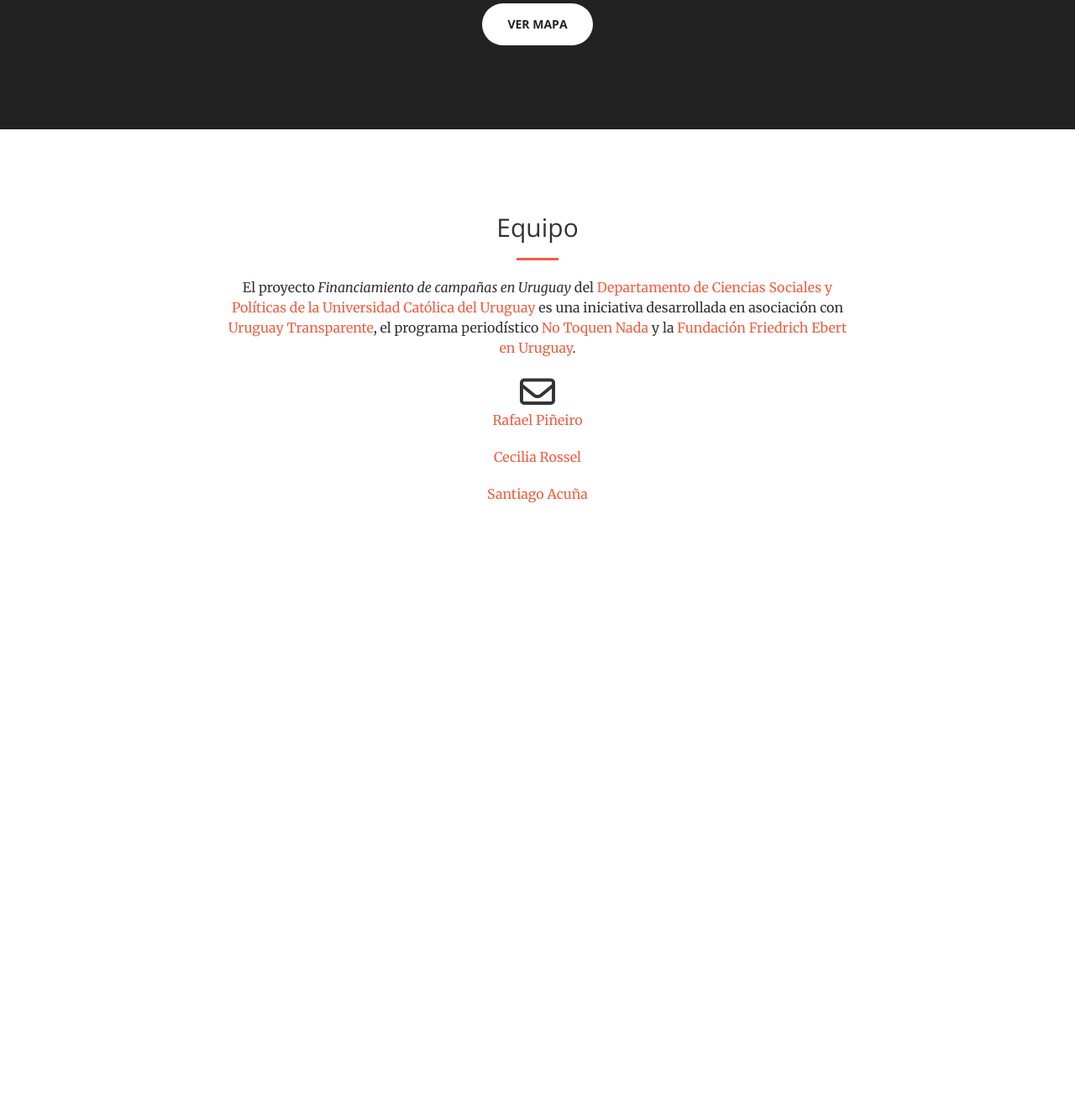
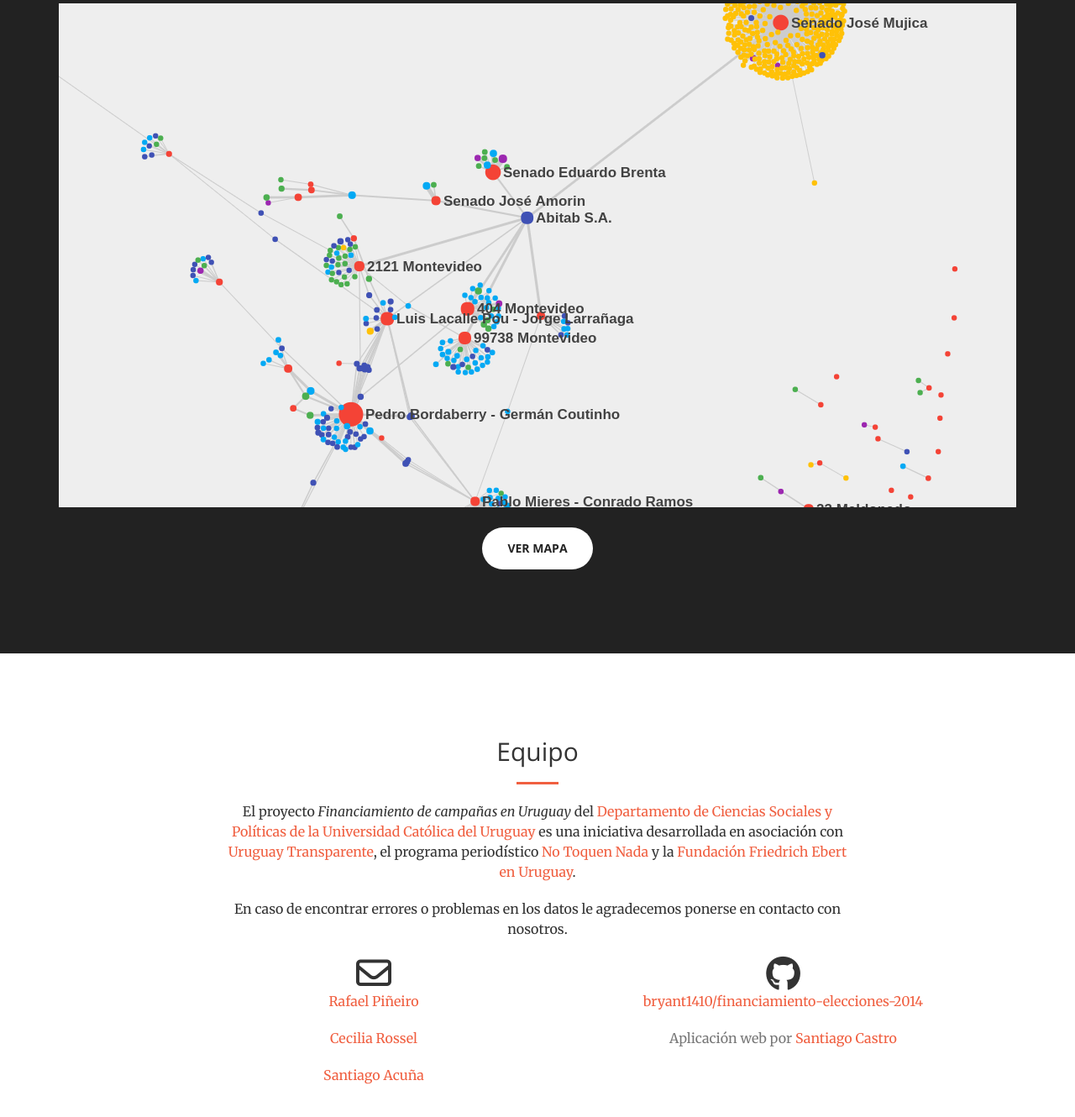
Before and after one commit to finpol/finpol.github.io, a website: page src/index.html in a window 1280 px wide. Shown: the part 2065-3395 px from the top of the page at 84% size. Before the commit the page ends 2785 px from the top, so only its background shows below. Drawn offline with nearby package versions, Linux system fonts and the light colour scheme; files that its build step writes are made by us from their sources; a script that the page names is missing.

Commit message:
Coloca la imagen de la red en la página principal

```diff
--- a/src/index.html
+++ b/src/index.html
@@ -173,6 +173,8 @@
     <div class="container text-center">
         <div class="call-to-action">
             <h2>Mapa de donaciones privadas</h2>
+            <div class="col-lg-12" id="map-sample">
+            </div>
             <a href="map.html" target="_blank" class="btn btn-default btn-xl sr-button">Ver mapa</a>
         </div>
     </div>
@@ -185,12 +187,18 @@
                 <h2 class="section-heading">Equipo</h2>
                 <hr class="primary">
                 <p>El proyecto <i>Financiamiento de campañas en Uruguay</i> del <a href="http://ucu.edu.uy/dcsp" target="_blank">Departamento de Ciencias Sociales y Políticas de la Universidad Católica del Uruguay</a> es una iniciativa desarrollada en asociación con <a href="http://www.uruguaytransparente.org.uy/" target="_blank">Uruguay Transparente</a>, el programa periodístico <a href="http://oceano.uy/site/notoquennada" target="_blank">No Toquen Nada</a> y la <a href="http://www.fesur.org.uy/" target="_blank">Fundación Friedrich Ebert en Uruguay</a>.</p>
+                <p>En caso de encontrar errores o problemas en los datos le agradecemos ponerse en contacto con nosotros.</p>
             </div>
-            <div class="col-lg-8 col-lg-offset-2 text-center">
+            <div class="col-lg-4 col-lg-offset-2 text-center">
                 <i class="fa fa-envelope-o fa-3x sr-contact"></i>
                 <p><a href="mailto:rafael.pineiro@ucu.edu.uy">Rafael Piñeiro</a></p>
                 <p><a href="mailto:cecilia.rossel@ucu.edu.uy">Cecilia Rossel</a></p>
                 <p><a href="mailto:sacunabianchi@gmail.com">Santiago Acuña</a></p>
+            </div>
+            <div class="col-lg-4 col-lg-offset-1 text-center">
+                <i class="fa fa-github fa-3x sr-contact"></i>
+                <p><a href="https://github.com/bryant1410/financiamiento-elecciones-2014" target="_blank">bryant1410/financiamiento-elecciones-2014</a></p>
+                <p class="text-muted">Aplicación web por <a href="https://github.com/bryant1410" target="_blank">Santiago Castro</a></p>
             </div>
         </div>
     </div>
--- a/src/less/index.less
+++ b/src/less/index.less
@@ -363,3 +363,10 @@ img::-moz-selection {
 body {
     webkit-tap-highlight-color: @gray-darker;
 }
+
+#map-sample {
+  //noinspection CssUnknownTarget
+  background: url('/img/sample.png') no-repeat;
+  height: 600px;
+  margin-bottom: 24px;
+}
```
Also changed, not shown: src/map.html (+3 -4 lines).
